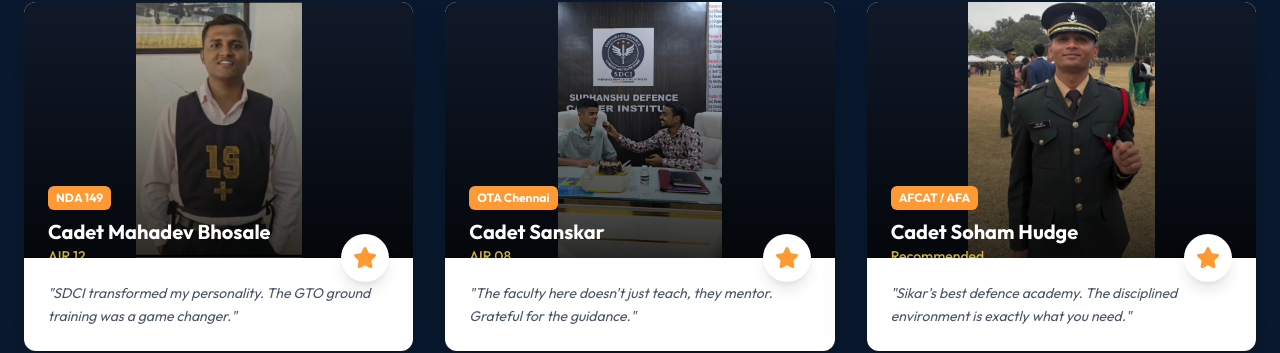
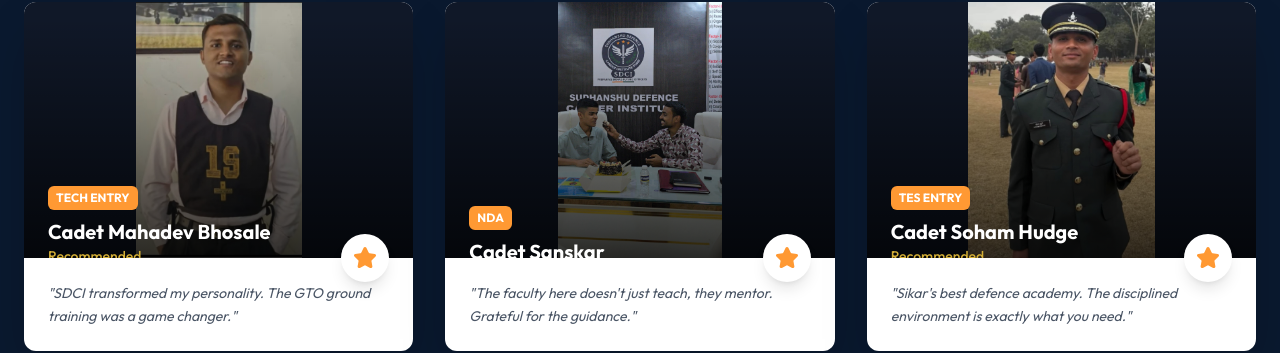
Before and after one commit to rsmp15/SDCI, a Next.js app: page /SDCI/ in a window 1280 px wide. Shown: the part 4238-4591 px from the top of the page. Built offline with nearby package versions, Linux system fonts and the light colour scheme.

Commit message:
feat: update cadet results information

```diff
--- a/components/landing/results.tsx
+++ b/components/landing/results.tsx
@@ -16,21 +16,21 @@ const stats = [
 const cadets = [
     {
         name: "Cadet Mahadev Bhosale",
-        course: "NDA 149",
-        rank: "AIR 12",
+        course: "TECH ENTRY",
+        rank: "Recommended",
         image: "/results/hall-1.jpg",
         quote: "SDCI transformed my personality. The GTO ground training was a game changer."
     },
     {
         name: "Cadet Sanskar",
-        course: "OTA Chennai",
-        rank: "AIR 08",
+        course: "NDA",
+        rank: " ",
         image: "/results/hall-2.jpg",
         quote: "The faculty here doesn't just teach, they mentor. Grateful for the guidance."
     },
     {
         name: "Cadet Soham Hudge",
-        course: "AFCAT / AFA",
+        course: "TES ENTRY",
         rank: "Recommended",
         image: "/results/hall-3.jpg",
         quote: "Sikar's best defence academy. The disciplined environment is exactly what you need."
```
